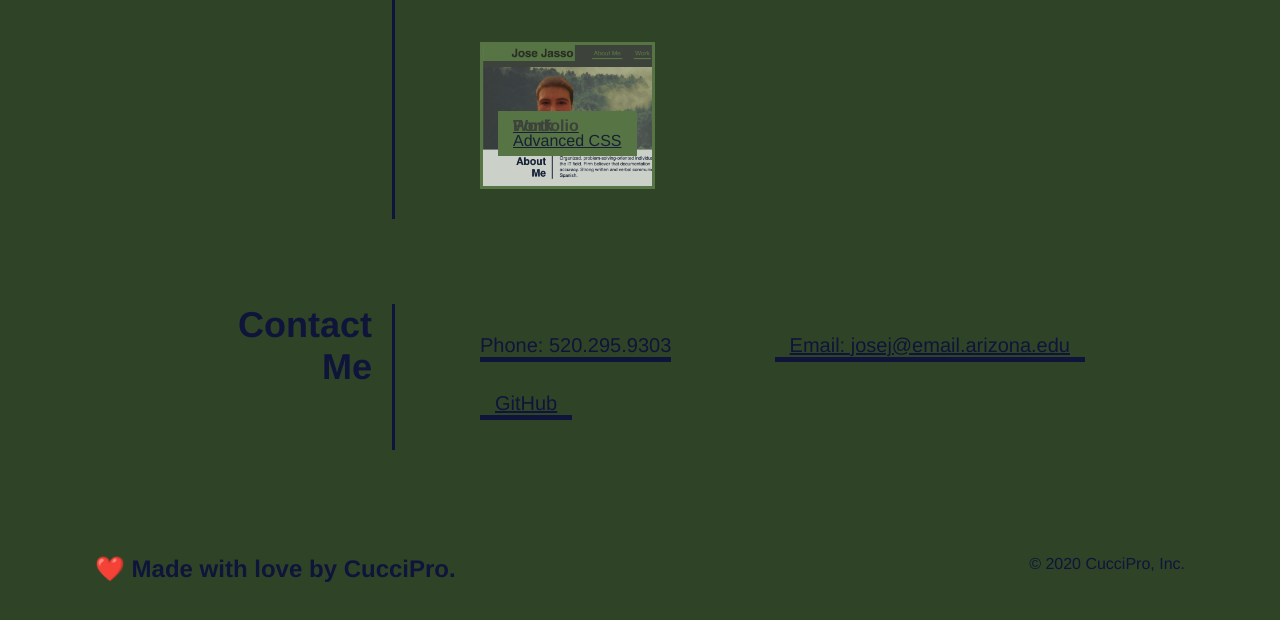
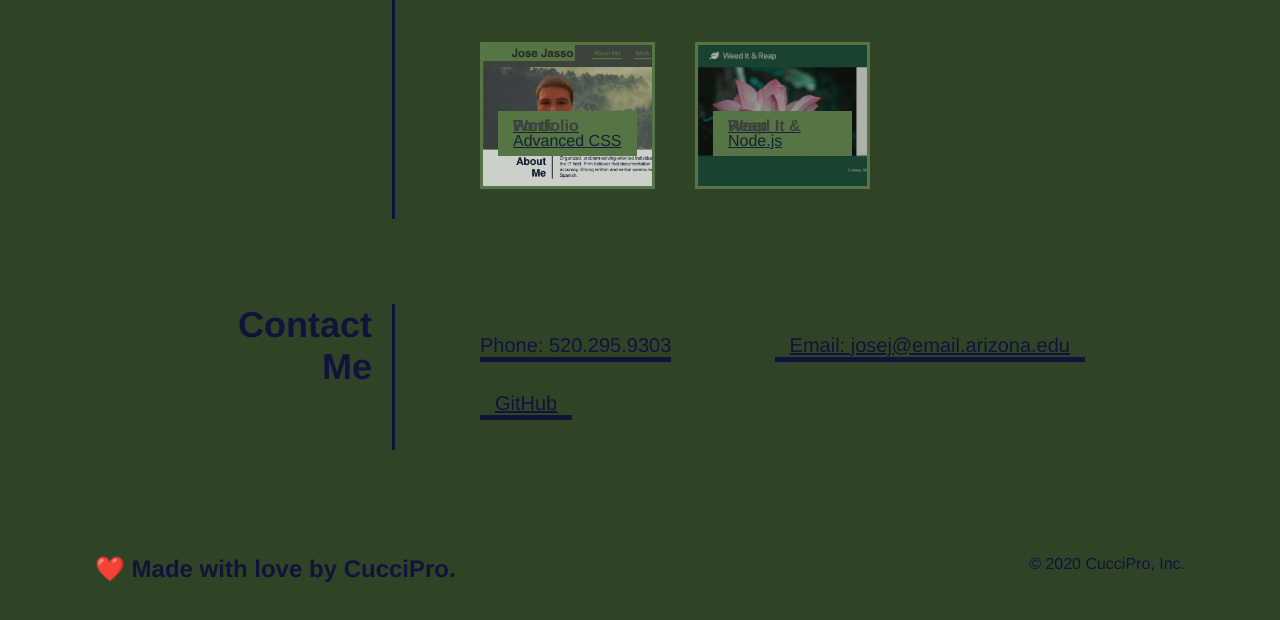
Before and after one commit to CucciPro/CareerPortfolio, a plain HTML site: page index.html in a window 1280 px wide. Shown: the part 1174-1794 px from the top of the page. Drawn offline with Linux system fonts and the light colour scheme.

Commit message:
added project 2

```diff
--- a/assets/css/style.css
+++ b/assets/css/style.css
@@ -146,6 +146,10 @@ section {
     background-image: url("../images/CareerPortfolio.png");
 }
 
+.item5 {
+    background-image: url("../images/Weed It & Reap.png");
+}
+
 .item-description {
     background-color: #64854e;
     line-height: 0;
--- a/index.html
+++ b/index.html
@@ -78,6 +78,12 @@
                         <p>Advanced CSS</p>
                     </div>
                 </a>
+                <a href="https://weed-it.herokuapp.com/" target="_blank" class="work-grid-item item5">
+                    <div class="item-description">
+                        <h4>Weed It & Reap</h4>
+                        <p>Node.js</p>
+                    </div>
+                </a>
             </div>
         </div>
     </section>
```
Also changed, not shown: assets/images/Weed It & Reap.png (added), 2 other files.
